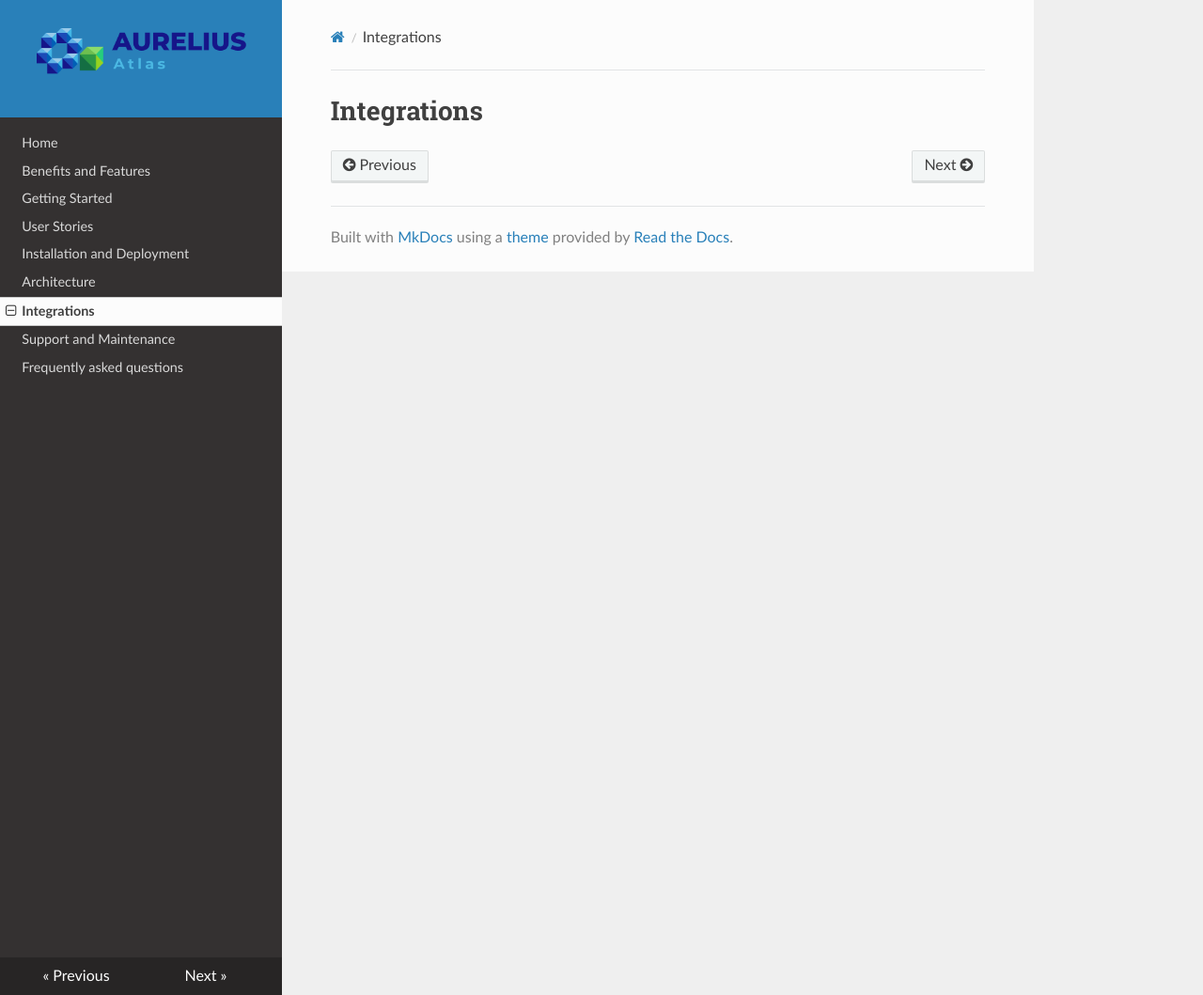
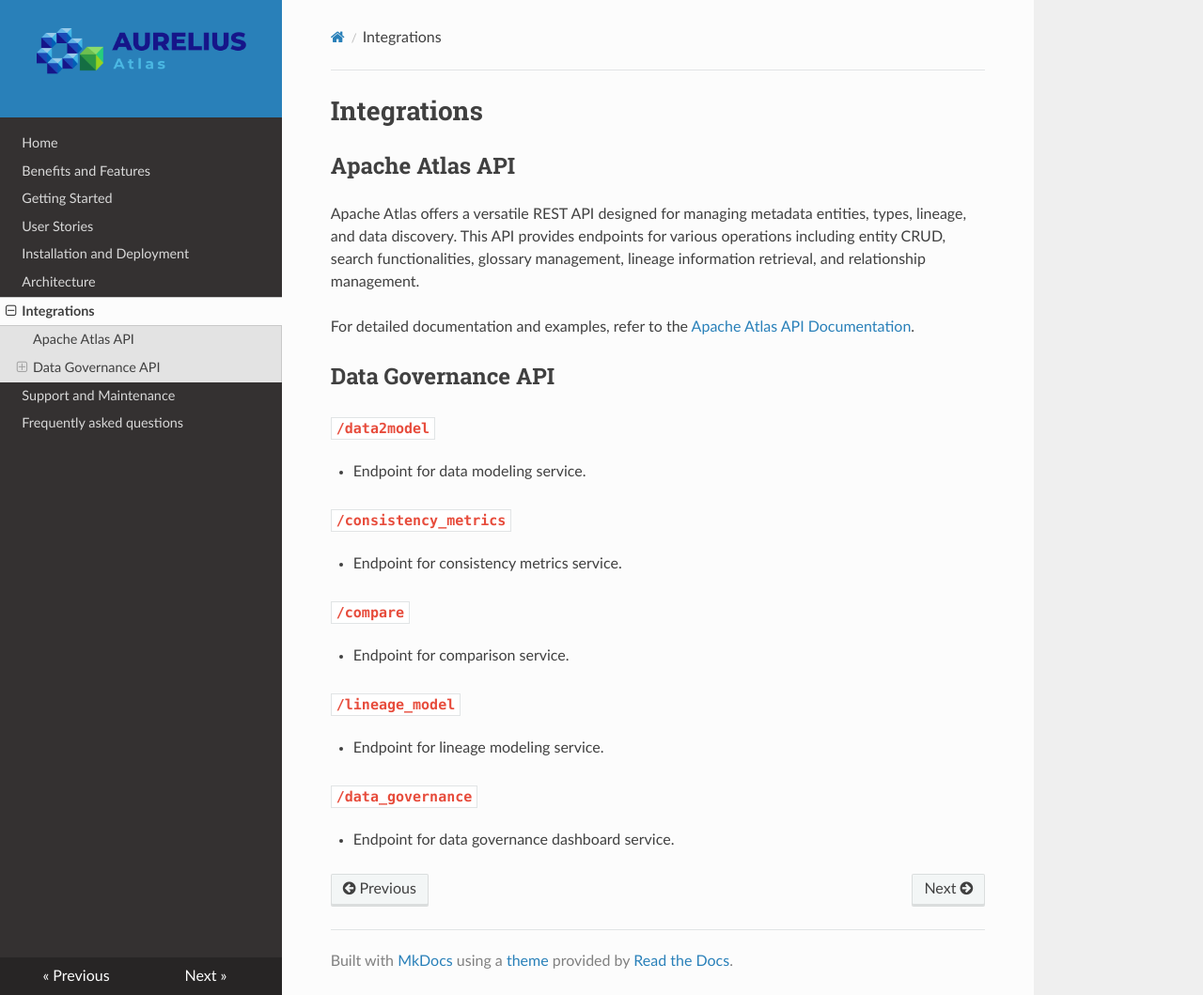
Before and after one commit to aureliusenterprise/aurelius-atlas-documentation, an MkDocs documentation site: the page built from docs/integrations.md, in a window 1280 px wide and 1059 px high. Shown: the whole window at 94% size. Built offline with MkDocs 1.6.1, drawn with Linux system fonts in a browser that asks for light colours; nearby versions of some CDN libraries.

Commit message:
Add integrations

```diff
--- a/docs/integrations.md
+++ b/docs/integrations.md
@@ -1 +1,32 @@
 # Integrations
+
+## Apache Atlas API
+
+Apache Atlas offers a versatile REST API designed for managing metadata entities,
+types, lineage, and data discovery. This API provides endpoints for various operations
+including entity CRUD, search functionalities, glossary management, lineage information
+retrieval, and relationship management.
+
+For detailed documentation and examples, refer to the [Apache Atlas API Documentation](https://atlas.apache.org/api/v2/index.html).
+
+## Data Governance API
+
+### `/data2model`
+
+- Endpoint for data modeling service.
+
+### `/consistency_metrics`
+
+- Endpoint for consistency metrics service.
+
+### `/compare`
+
+- Endpoint for comparison service.
+
+### `/lineage_model`
+
+- Endpoint for lineage modeling service.
+
+### `/data_governance`
+
+- Endpoint for data governance dashboard service.
```
